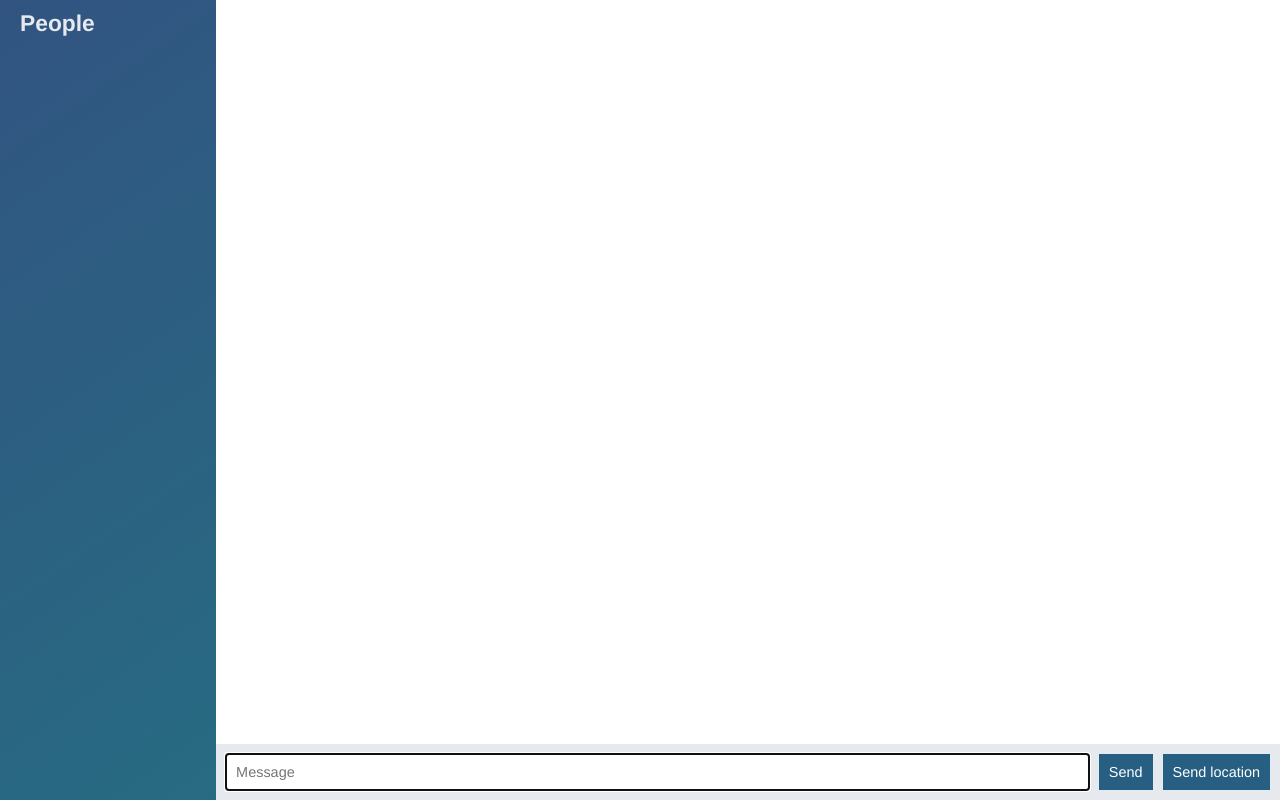
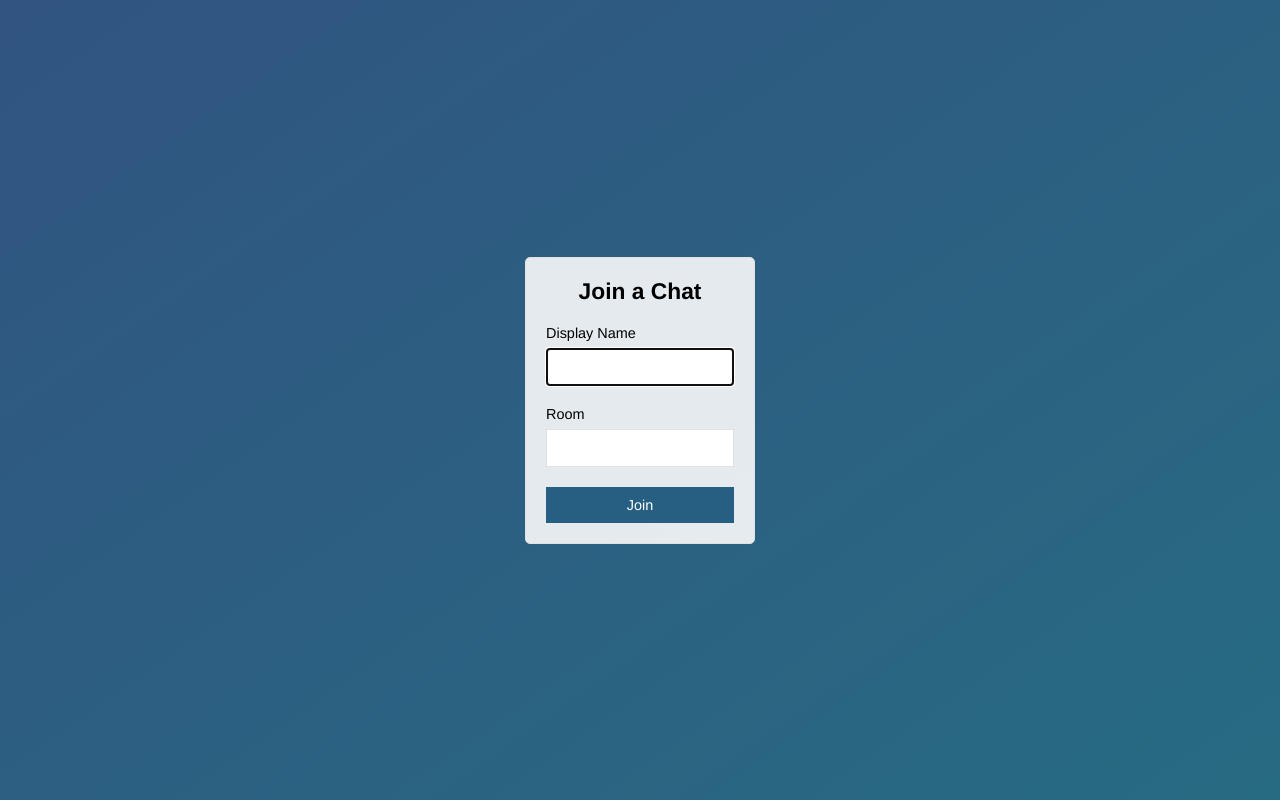
Before and after one commit to AlonBH/node-chat-app, a website: page public/index.html in a window 1280 px wide. Drawn offline with nearby package versions, Linux system fonts and the light colour scheme; no server answers.

Commit message:
feat(join-page): added join page

```diff
--- a/public/index.html
+++ b/public/index.html
@@ -3,54 +3,28 @@
 <html>
   <head>
     <meta charset="utf-8">
+    <title>Join | ChatApp</title>
+    <meta name="viewport" content="width=device-width, initial-scale=1, user-scalable=no">
     <link rel="stylesheet" href="./css/styles.css">
   </head>
-  <body class="chat">
-    <div class="chat__sidebar">
-      <h3>People</h3>
-      <div id="users"></div>
+  <body class="centered-form">
+    <div class="centered-form__form">
+      <form action="/chat.html">
+        <div class="form-field">
+          <h3>Join a Chat</h3>
+        </div>
+        <div class="form-field">
+          <label>Display Name</label>
+          <input type="text" name="name" autofocus/>
+        </div>
+        <div class="form-field">
+            <label>Room</label>
+            <input type="text" name="room"/>
+        </div>
+        <div class="form-field">
+          <button>Join</button>
+        </div>
+      </form>
     </div>
-
-    <div class="chat__main">
-        <ol id="messages" class="chat__messages"></ol>
-
-        <div class="chat__footer">
-            <form id="message-form">
-                <input name="message" type="text" placeholder="Message" autofocus autocomplete="off"/>
-                <button>Send</button>
-              </form>
-              <button id="send-location">Send location</button>
-        </div>
-    </div>
-
-    <script id="message-template" type="text/template">
-      <li class="message">
-        <div class="message__title">
-          <h4>{{from}}</h4>
-          <span>{{createdAt}}</span>
-        </div>
-        <div class="message__body">
-          <p>{{text}}</p>
-        </div>
-      </li>
-    </script>
-
-    <script id="location-message-template" type="text/template">
-      <li class="message">
-        <div class="message__title">
-          <h4>{{from}}</h4>
-          <span>{{createdAt}}</span>
-        </div>
-        <div class="message__body">
-          <a href="{{url}}" target="_blank">My current location</a>
-        </div>
-      </li>
-    </script>
-
-    <script src="/socket.io/socket.io.js"></script>
-    <script src="js/libs/jquery-3.4.1.min.js"></script>
-    <script src="js/libs/moment.js"></script>
-    <script src="js/libs/mustache.js"></script>
-    <script src="./js/index.js"></script>
   </body>
 </html>
--- a/public/js/index.js
+++ b/public/js/chat.js
@@ -1,9 +1,11 @@
 const socket = io();
 
 const scrollToBottom = () => {
+  // Selectors
   const messages = jQuery('#messages');
   const newMessage = messages.children('li:last-child');
 
+  // Heights
   const clientHeight = messages.prop('clientHeight');
   const scrollTop = messages.prop('scrollTop');
   const scrollHeight = messages.prop('scrollHeight');
```
Also changed, not shown: public/chat.html (added, +58 -0 lines).
